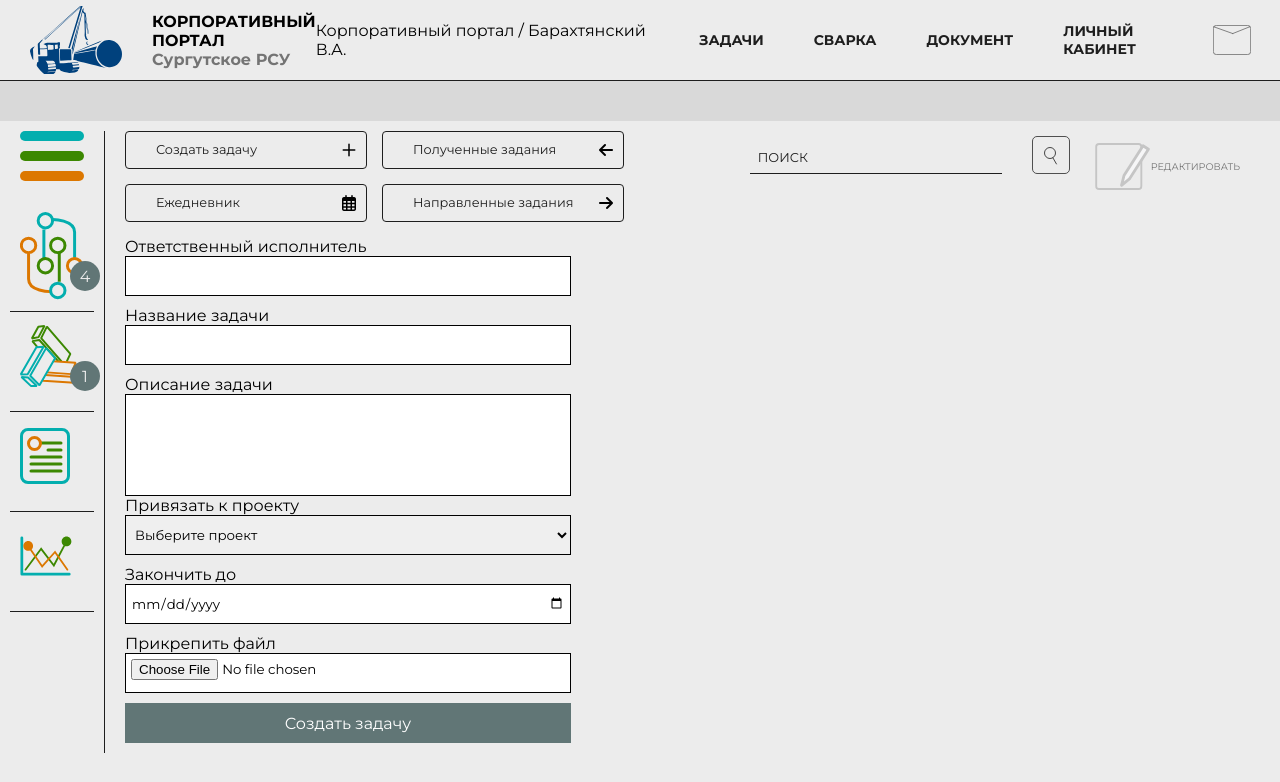
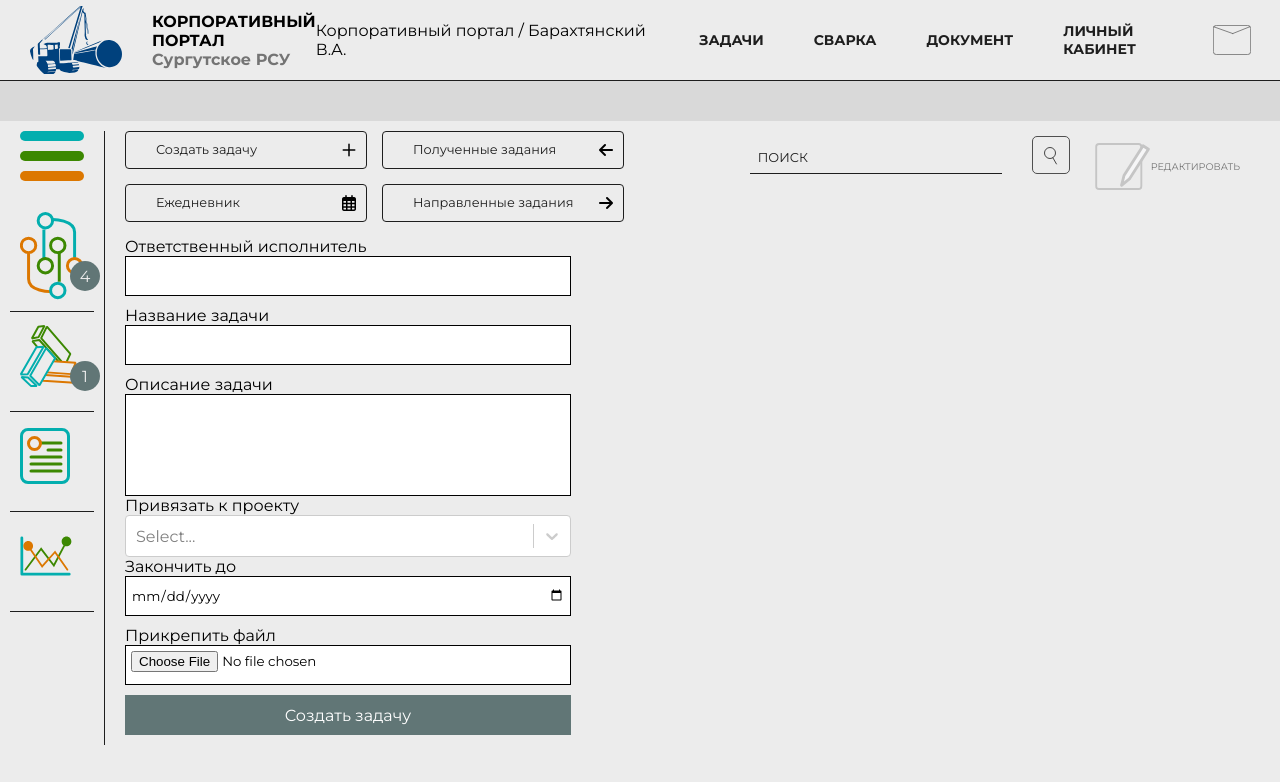
Before and after one commit to DreaMessiah/Portal, a React (Create React App) app in the folder client/: page /createtask in a window 1280 px wide. Shown: the top 782 px of the page. Built offline with nearby package versions, Linux system fonts and the light colour scheme.

Commit message:
NewSelect

```diff
--- a/client/package.json
+++ b/client/package.json
@@ -11,6 +11,7 @@
     "react-dom": "^18.2.0",
     "react-router-dom": "^6.20.1",
     "react-scripts": "5.0.1",
+    "react-select": "^5.8.0",
     "sass": "^1.69.5",
     "scss": "^0.2.4",
     "web-vitals": "^2.1.4"
--- a/client/src/assets/styles/styles.scss
+++ b/client/src/assets/styles/styles.scss
@@ -1447,13 +1447,33 @@ html{
             resize: none;
             border: 1px solid #000;
           }
-
-          input, select {
+  select{
+    width: 100%;
+    height: 40px;
+    padding: 5px;
+    border: 1px solid #000;
+    margin-bottom: 10px;
+    border-radius: 0;
+    appearance: none;
+    -webkit-appearance: none;
+    -moz-appearance: none;
+
+  }
+  input{
             width: 100%;
             height: 40px;
             padding: 5px;
             border: 1px solid #000;
             margin-bottom: 10px;
+            border-radius: 0;
+            appearance: none;
+            -webkit-appearance: none;
+            -moz-appearance: none;
+            option{
+              background-color: #fff;  // Цвет фона опции
+              color: #333;            // Цвет текста опции
+              padding: 8px;
+            }
           }
 
           input {
--- a/client/src/pages/tasks/CreateTaskPage.js
+++ b/client/src/pages/tasks/CreateTaskPage.js
@@ -1,4 +1,5 @@
 import React, {useContext, useState} from "react";
+import Select from 'react-select'
 import {DataContext} from "../../context/DataContext";
 import Navbar from "../../components/Navbar";
 import SearchObj from "../../components/SearchObj";
@@ -14,6 +15,12 @@ export default function CreateTaskPage(){
     const [task,setTask] = useState('')
     const [aboutTask,setAboutTask] = useState('')
     const [params,setParams] = useState('')
+
+    const options = [
+        { value: '1', label: 'Проект №774655/22' },
+        { value: '2', label: 'Проект №865309/23' },
+        { value: '2', label: 'Проект №778611/24' }
+    ]
 
     const handleNameChange = (event) => {
         setName(event.target.value);
@@ -55,12 +62,8 @@ export default function CreateTaskPage(){
                                 <label>Описание задачи</label>
                                 <textarea placeholder='' value={aboutTask} onChange={handleAboutChange} autoComplete="off"/>
                                 <label>Привязать к проекту</label>
-                                <select>
-                                    <option value="">Выберите проект</option>
-                                    <option value="1">Проэкт №774655\22</option>
-                                    <option value="2">Проэкт №865309\23</option>
-                                    <option value="3">Проэкт №778611\24</option>
-                                </select>
+
+                                <Select className='select' options={options}/>
                                 <label>Закончить до</label>
                                 <input type="date" placeholder='' autoComplete="off"/>
                                 <label>Прикрепить файл</label>
```
Also changed, not shown: 1 other file (tests, documents, lock files or other folders).
